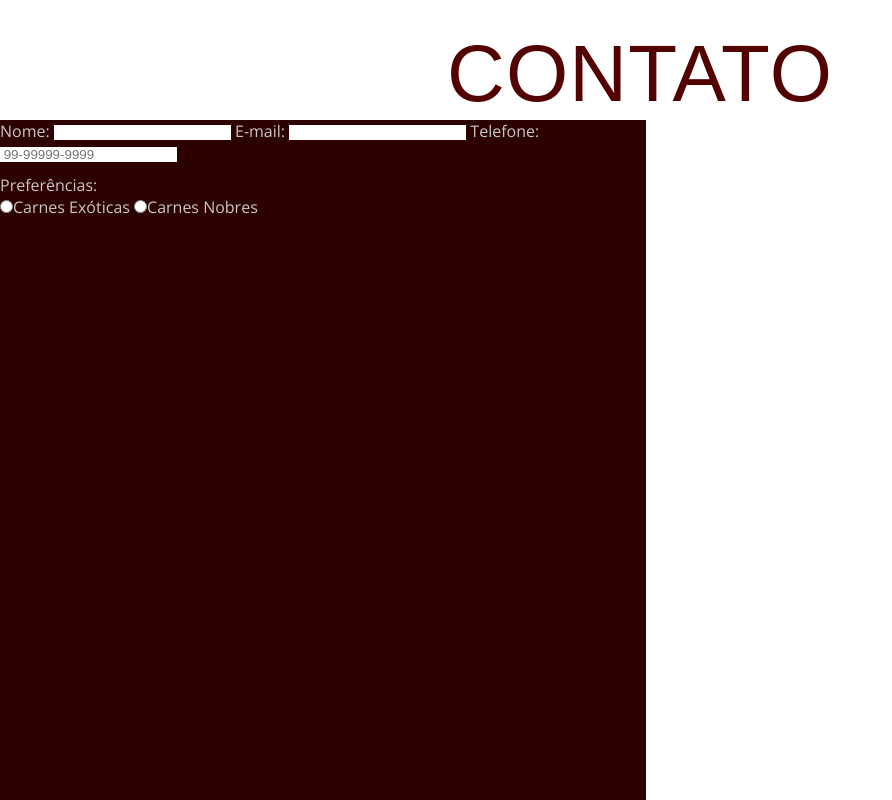
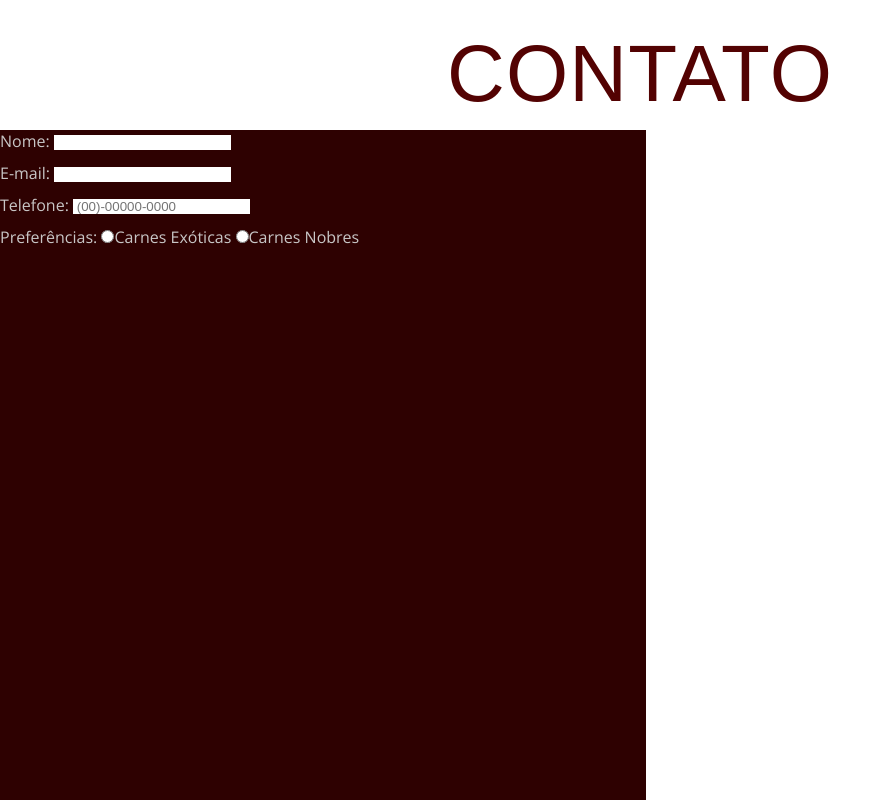
Before and after one commit to leandropereira-dev/meat-delicacies-butcher-shop, a plain HTML site: page index.html in a window 1280 px wide. Shown: the part 4540-5340 px from the top of the page, without its empty margins (0-892 px from the left). Drawn offline with nearby package versions, Linux system fonts and the light colour scheme; a web font is replaced by a local one.

Commit message:
altera a formatação do formulário de cadastro

```diff
--- a/index.html
+++ b/index.html
@@ -279,21 +279,26 @@
       </div>
       <div class="formulario">
         <form action="">
-          <label for="nome">Nome:</label>
-          <input type="text" id="nome" name="nome" required />
-          <label for="email">E-mail:</label>
-          <input type="email" id="email" name="email" required />
-          <label for="telefone">Telefone:</label>
-          <input
+          <p>
+            Nome:
+            <input type="text" id="nome" name="nome" required />
+          </p>
+          <p>
+            E-mail:
+            <input type="email" id="email" name="email" required />
+          </p>
+          <p>Telefone:
+            <input
             type="tel"
             id="telefone"
             name="telefone"
             pattern="[0-9]{3}-[0-9]{3}-[0-9]{4}"
-            placeholder=" 99-99999-9999"
+            placeholder=" (00)-00000-0000"
             required
           />
-          <p>Preferências:</p>
-          <input
+          </p>
+          <p>Preferências:
+            <input
             type="radio"
             name="preferências"
             id="inCarnesExóticas"
@@ -305,6 +310,7 @@
             id="inCarnesNobres"
             required
           />Carnes Nobres
+          </p>
         </form>
       </div>
       <div></div>
@@ -326,7 +332,8 @@
             <p class="horarios">Sábado das 08:00h às 16:30h</p>
             <p class="horarios">Domingo das 08:00h as 12:00h</p>
           </address>
-        </div> <div class="container-contato">
+        </div>
+        <div class="container-contato">
           <h2>Contatos</h2>
           <p>Whatsapp: +55 99 99999-9999</p>
           <p>Fixo: 99 9999-9999</p>
```
